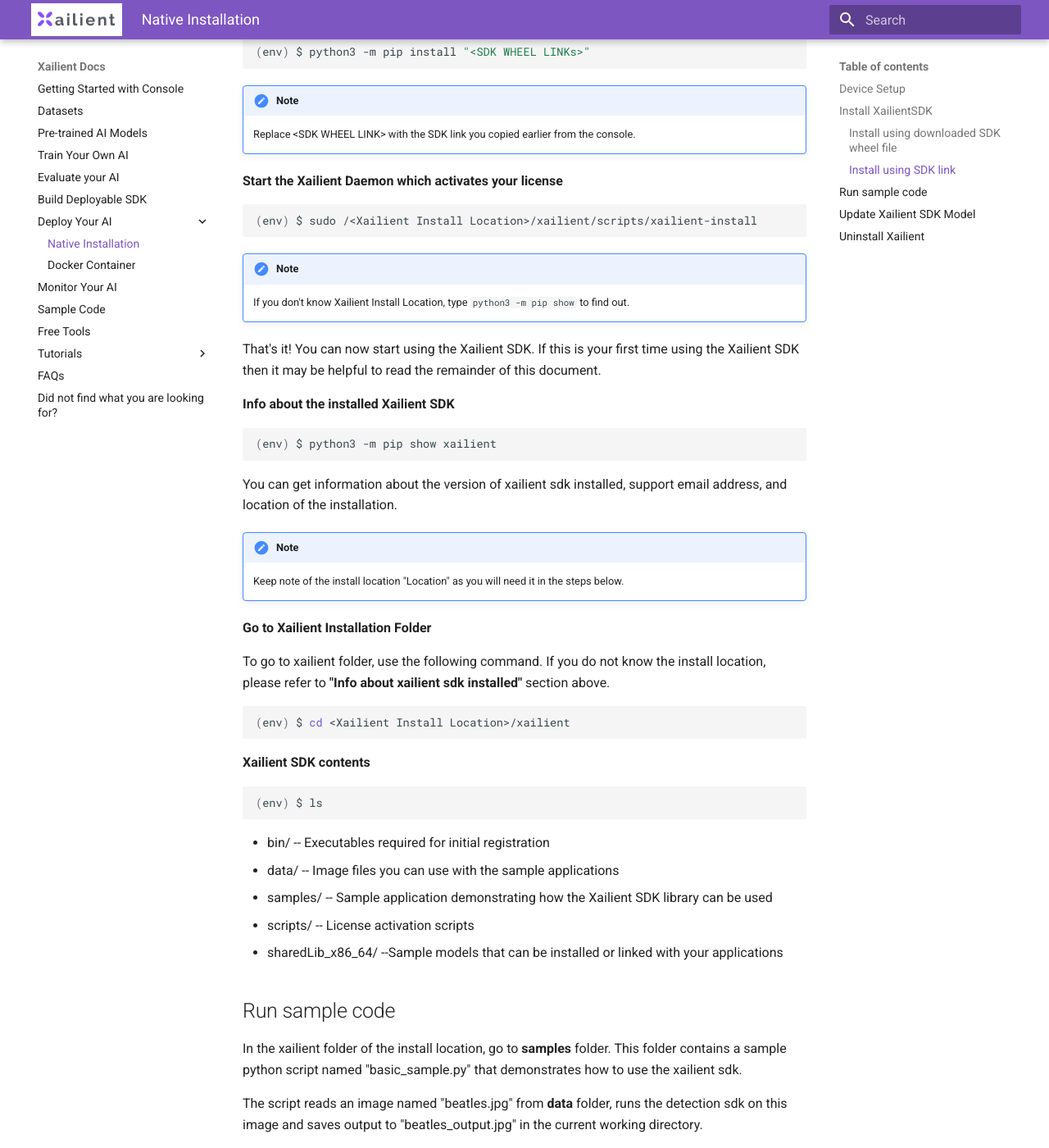
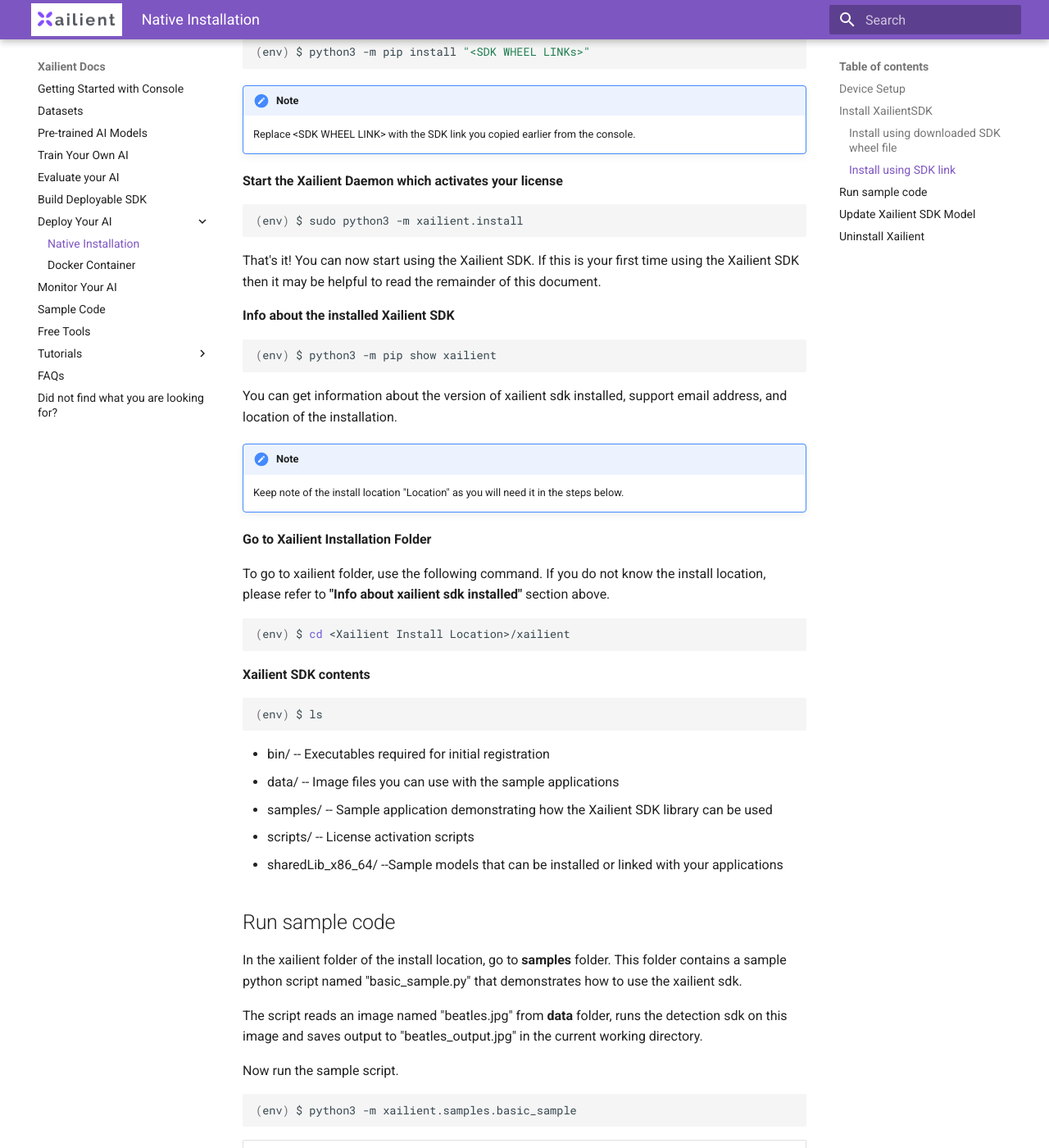
Before and after one commit to xailient-public/docs, an MkDocs documentation site: the page built from docs/installation.md, in a window 1280 px wide and 1400 px high, scrolled down 2960 px. Shown: the whole window at 82% size. Built offline with MkDocs 1.6.1 and Material for MkDocs 9.7.7, drawn with Linux system fonts in a browser that asks for light colours; some of the changed text lies outside the part shown.

````diff
--- a/docs/installation.md
+++ b/docs/installation.md
@@ -134,10 +134,8 @@ __Install SDK Wheel__
 __Start the Xailient Daemon which activates your license__
 
 ```bash
-(env) $ sudo /<Xailient Install Location>/xailient/scripts/xailient-install
+(env) $ sudo python3 -m xailient.install
 ```
-!!! note
-    If you don't know Xailient Install Location, type ```python3 -m pip show``` to find out.
 
 That's it! You can now start using the Xailient SDK. If this is your first time using the Xailient
 SDK then it may be helpful to read the remainder of this document.
@@ -204,11 +202,8 @@ When you install a new SDK with a different model using pip install, you do not
 Run the uninstallation script.
 
 ```bash
-(env) $ sudo /<Xailient Install Location>/xailient/scripts/xailient-uninstall
+(env) $ sudo python3 -m xailient.uninstall
 ```
-
-!!! note
-    If you don't know Xailient Install Location, type ```python3 -m pip show``` to find out.
 
 Pip uninstall xailient
 
````
Also changed, not shown: other parts of docs/installation.md (+1 -1 lines), docs/custom_models.md (+10 -8 lines), docs/dataset.md (+2 -2 lines), docs/monitor.md (+4 -4 lines), docs/img/console/AI Models/TrainAI-Step1-DatasetSetected.png, docs/img/console/AI Models/TrainAIModel-BeginTraining.png (added), docs/img/console/AI Models/TrainAIModel-Step2.png, docs/img/console/AI Models/TrainAIModel-Step3.png (added), docs/img/console/Dashboard/LeftMenu-ManageDevices.png (added), docs/img/console/Dataset/SanityCheckResult-Error.png (added), docs/img/console/Devices/MyDevicesList-Empty.png (added), docs/img/console/Devices/MyDevicesList-MultipleDevices-Full.png (added), docs/img/console/Register.png (deleted), docs/img/console/SpeedVsAccuracy.png (deleted), 1 more files.
